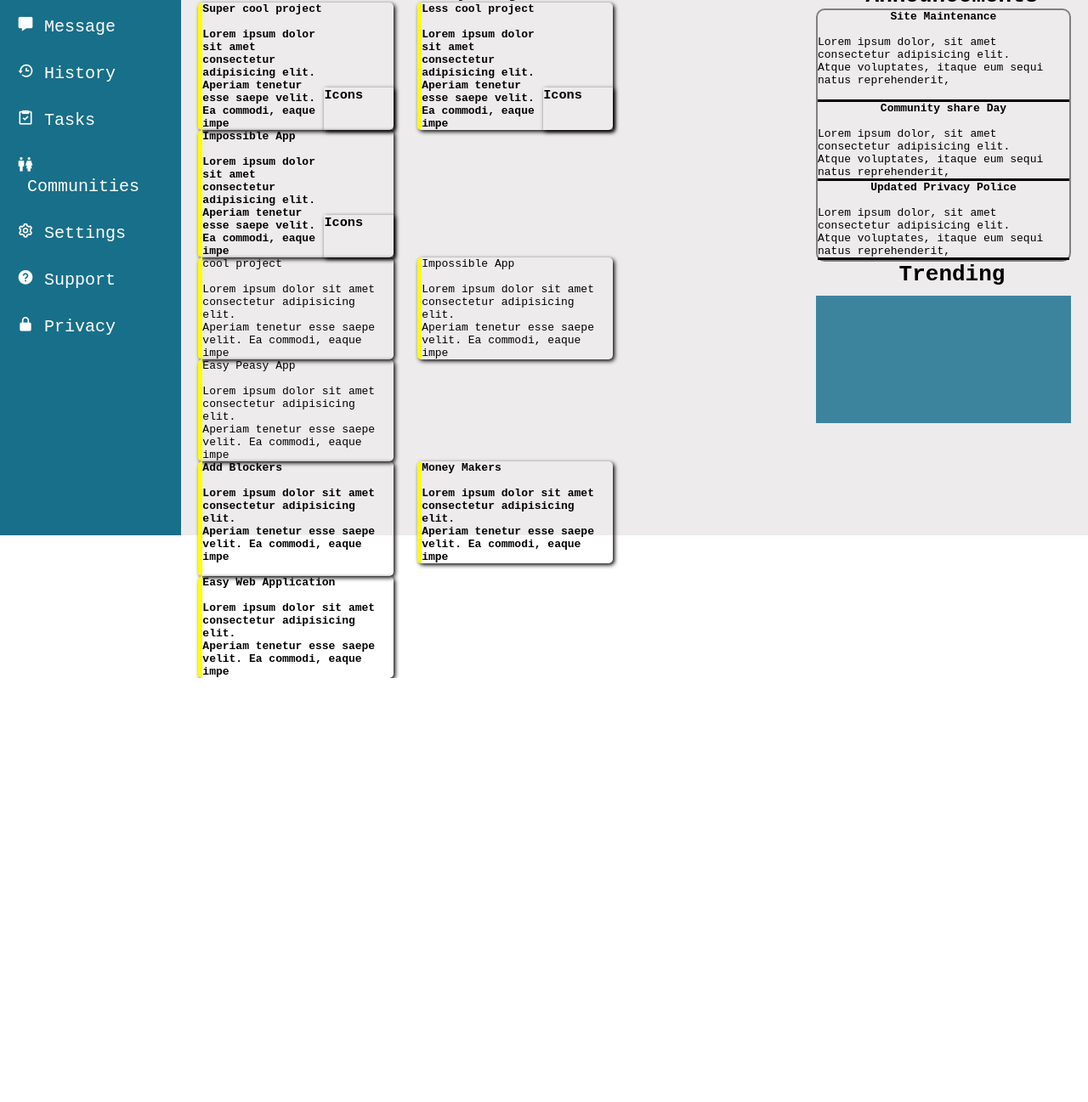
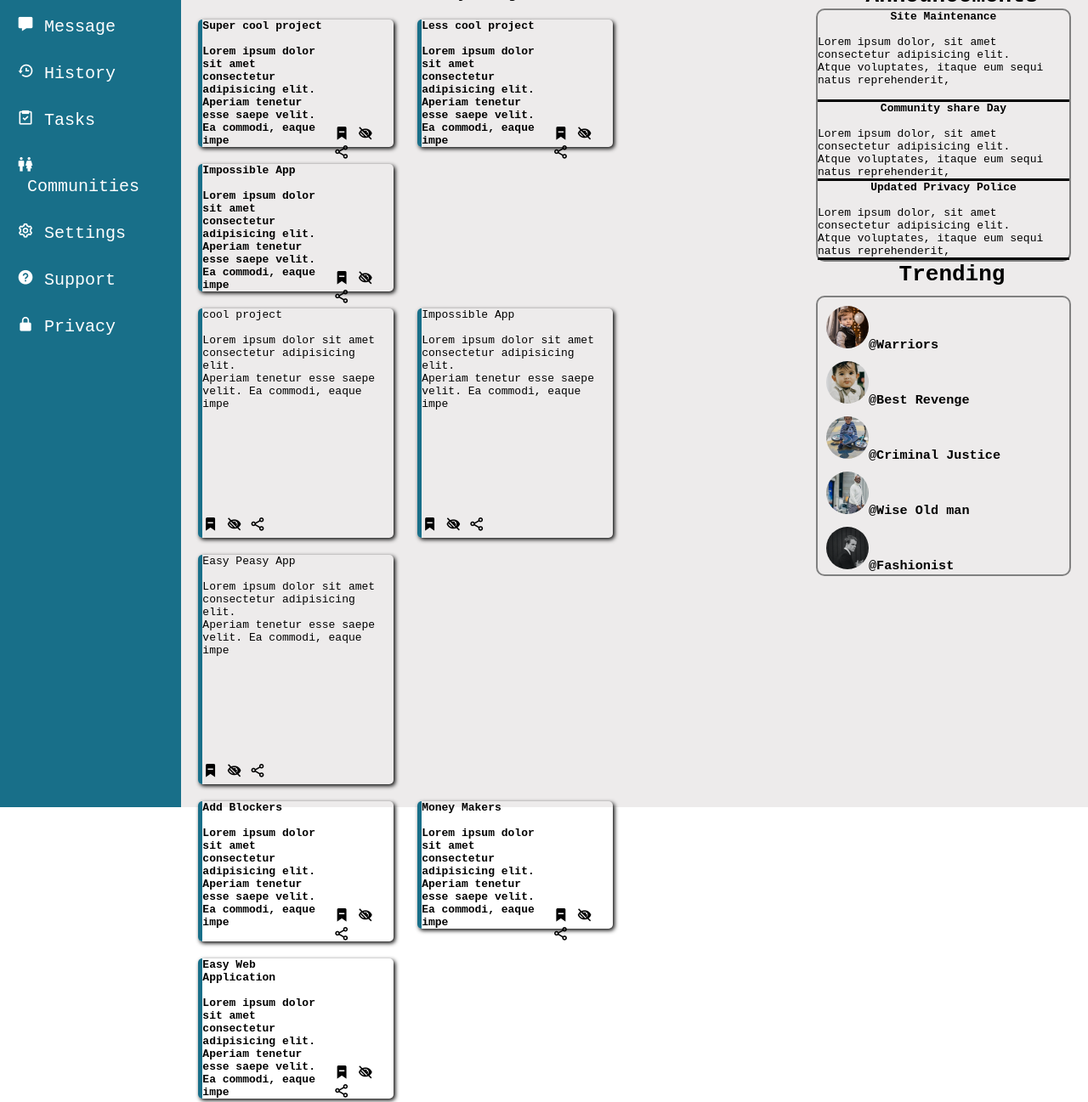
Before and after one commit to Rosinemukandayisenga/-Advanced, a plain HTML site: page pages/index.html in a window 1280 px wide. Shown: the part 170-1467 px from the top of the page at 85% size. Before the commit the page ends 968 px from the top, so only its background shows below. Drawn offline with nearby package versions, Linux system fonts and the light colour scheme.

Commit message:
another dashboard

```diff
--- a/pages/index.css
+++ b/pages/index.css
@@ -15,11 +15,12 @@ body{
 }
 .sidebar{
     background: rgb(24, 111, 137);
-    height:auto;
+    height:140vh;
 
 }
 .therest{
     background: rgb(237, 235, 235);
+    height:140vh;
 }
 .heading{
     color:white;
@@ -154,8 +155,9 @@ font-size: 20px;
     width: 230px;
     height: auto;
     box-shadow: 2px 2px 5px black;
-    border-left: 5px solid yellow;
+    border-left: 5px solid rgb(24, 111, 137);
     border-radius: 5px;
+    margin-top:20px;
 }
 .leftgroup > div >div >p{
     font-weight: bold;
@@ -180,30 +182,42 @@ h1{
 }
 .downrightgroup{
     margin-top: 10px;
-    background: rgb(60, 132, 158);
+    /* background: rgb(60, 132, 158); */
     width: 300px;
-    height: 150px;
+    height: 330px;
+    border: 2px solid grey ;
+    border-radius: 10px;
 }
 .five > div {
     width: 230px;
     height:130px;
     box-shadow: 2px 2px 5px black;
-    border-left: 4px solid yellow;
+    border-left: 4px solid rgb(24, 111, 137);
 }
 .five > div > p{
     font-weight: bold;
 }
 .icons{
-    width: 250px;
+    width: 200px;
     height:50px;
-    box-shadow: 2px 2px 5px black;
+    /* box-shadow: 2px 2px 5px black; */
     float: left;
     margin-top: 100px;
+    padding-top:25px;
 }
 .uprightgroup > h4{
     text-align: center;
 }
 .uprightgroup > p{
     border-bottom: 3px solid black;
-
 }
+ img{
+    width: 50px;
+    height:50px;
+    border-radius: 50px;
+    object-fit: cover;
+    margin-left: 10px;
+}
+img{
+    margin-top: 10px;
+}
--- a/pages/index.html
+++ b/pages/index.html
@@ -28,12 +28,15 @@
     <div class="therest">
         <div class="second-heading">
            <div class="innercontainer">
-            <i class='bx bx-search-alt-2'></i>&nbsp;&nbsp;<div class="search-box"></div>
+            &nbsp;&nbsp;<div class="search-box">
+
+            </div><h3><img src="baby2.jpeg">Hi there,
+                I'm Morgan Oekly</h3>
            </div>
            <div class="innerright">
             <div class="up">
                 <div class="upcontainer">
-                <i class='bx bxs-bell-ring'><h1 id="box"></h1></i>&nbsp;&nbsp;<i class='bx bxs-analyse'>Morgan Oaekly</h1></i></div>
+                <i class='bx bxs-bell-ring'><h1 id="box"></h1></i>&nbsp;&nbsp;<img src="baby2.jpeg">Morgan Oekly</h1></i></div>
             </div>
             <div class="down">
                 <button>New</button>
@@ -52,7 +55,11 @@
                     <p>Super cool project <br> <br>Lorem ipsum dolor sit amet consectetur adipisicing elit. <br>
                        Aperiam tenetur esse saepe velit. Ea commodi, eaque impe <br>
                       <div class="icons">
-                        <h3>Icons</h3>
+                        <h3>
+                            <i class='bx bxs-bookmark-minus'></i>
+                                    <i class='bx bxs-low-vision' ></i>
+                                    <i class='bx bx-share-alt' ></i>
+                        </h3>
                       </div>
 
                       </p>
@@ -61,7 +68,11 @@
                         <p>Less cool project <br> <br>Lorem ipsum dolor sit amet consectetur adipisicing elit. <br>
                             Aperiam tenetur esse saepe velit. Ea commodi, eaque impe <br>
                             <div class="icons">
-                                <h3>Icons</h3>
+                                <h3>
+                                    <i class='bx bxs-bookmark-minus'></i>
+                                    <i class='bx bxs-low-vision' ></i>
+                                    <i class='bx bx-share-alt' ></i>
+                                </h3>
                               </div>
                           </p>
                     </div>
@@ -69,7 +80,11 @@
                         <p>Impossible App <br> <br>Lorem ipsum dolor sit amet consectetur adipisicing elit. <br>
                             Aperiam tenetur esse saepe velit. Ea commodi, eaque impe <br>
                             <div class="icons">
-                                <h3>Icons</h3>
+                                <h3>
+                                    <i class='bx bxs-bookmark-minus'></i>
+                                    <i class='bx bxs-low-vision' ></i>
+                                    <i class='bx bx-share-alt' ></i>
+                                </h3>
                               </div>
                            </p>
                     </div>
@@ -79,9 +94,13 @@
                         <div class="grandchild group1">
                             <p>cool project <br> <br>Lorem ipsum dolor sit amet consectetur adipisicing elit. <br>
                                 Aperiam tenetur esse saepe velit. Ea commodi, eaque impe <br>
-                                <!-- <div class="icons">
-                                    <h3>Icons</h3>
-                                  </div> -->
+                                <div class="icons">
+                                    <h3>
+                                        <i class='bx bxs-bookmark-minus'></i>
+                                        <i class='bx bxs-low-vision' ></i>
+                                        <i class='bx bx-share-alt' ></i>
+                                    </h3>
+                                  </div>
                                </p>
                         </div>
                     </div>
@@ -89,9 +108,13 @@
                         <div class="grandchild group1">
                             <p>Impossible App <br> <br>Lorem ipsum dolor sit amet consectetur adipisicing elit. <br>
                                 Aperiam tenetur esse saepe velit. Ea commodi, eaque impe <br>
-                                <!-- <div class="icons">
-                                    <h3>Icons</h3>
-                                  </div> -->
+                                <div class="icons">
+                                    <h3>
+                                        <i class='bx bxs-bookmark-minus'></i>
+                                    <i class='bx bxs-low-vision' ></i>
+                                    <i class='bx bx-share-alt' ></i>
+                                    </h3>
+                                  </div>
                               </p>
                         </div>
                     </div>
@@ -99,9 +122,13 @@
                         <div class="grandchild group1">
                             <p>Easy Peasy App<br> <br>Lorem ipsum dolor sit amet consectetur adipisicing elit. <br>
                                 Aperiam tenetur esse saepe velit. Ea commodi, eaque impe <br>
-                                <!-- <div class="icons">
-                                    <h3>Icons</h3>
-                                  </div> -->
+                                <div class="icons">
+                                    <h3>
+                                    <i class='bx bxs-bookmark-minus'></i>
+                                    <i class='bx bxs-low-vision' ></i>
+                                    <i class='bx bx-share-alt' ></i>
+                                    </h3>
+                                  </div>
                                 </p>
                         </div>
                     </div>
@@ -110,25 +137,37 @@
              <div class="child groupn">
                 <p>Add Blockers <br> <br>Lorem ipsum dolor sit amet consectetur adipisicing elit. <br>
                     Aperiam tenetur esse saepe velit. Ea commodi, eaque impe <br><br>
-                    <!-- <div class="icons">
-                        <h3>Icons</h3>
-                      </div> -->
+                    <div class="icons">
+                        <h3>
+                            <i class='bx bxs-bookmark-minus'></i>
+                             <i class='bx bxs-low-vision' ></i>
+                             <i class='bx bx-share-alt' ></i>
+                        </h3>
+                      </div>
                     </p>
              </div>
              <div class="child groupn">
                 <p>Money Makers <br> <br>Lorem ipsum dolor sit amet consectetur adipisicing elit. <br>
                     Aperiam tenetur esse saepe velit. Ea commodi, eaque impe <br>
-                    <!-- <div class="icons">
-                        <h3>Icons</h3>
-                      </div> -->
+                    <div class="icons">
+                        <h3>
+                            <i class='bx bxs-bookmark-minus'></i>
+                            <i class='bx bxs-low-vision' ></i>
+                            <i class='bx bx-share-alt' ></i>
+                        </h3>
+                      </div>
                   </p>
              </div>
              <div class="child groupn">
                 <p>Easy Web Application<br> <br>Lorem ipsum dolor sit amet consectetur adipisicing elit. <br>
                     Aperiam tenetur esse saepe velit. Ea commodi, eaque impe
-                    <!-- <div class="icons">
-                        <h3>Icons</h3>
-                      </div> -->
+                    <div class="icons">
+                        <h3>
+                            <i class='bx bxs-bookmark-minus'></i>
+                            <i class='bx bxs-low-vision' ></i>
+                            <i class='bx bx-share-alt' ></i>
+                        </h3>
+                      </div>
                    </p>
              </div>
                </div>
@@ -150,7 +189,11 @@
                 </div>
                 <h1>Trending</h1>
                 <div class="downrightgroup">
-
+                   <h3><img src="baby1.jpeg">@Warriors</h3>
+                   <h3><img src="baby2.jpeg">@Best Revenge</h3>
+                   <h3><img src="baby3.jpeg">@Criminal Justice</h3>
+                   <h3><img src="g2.webp">@Wise Old man</h3>
+                   <h3><img src="ge.webp">@Fashionist</h3>
                 </div>
             </div>
             </div>
```
Also changed, not shown: pages/baby1.jpeg (added), pages/baby2.jpeg (added), pages/baby3.jpeg (added), pages/g2.webp (added), pages/ge.webp (added).
